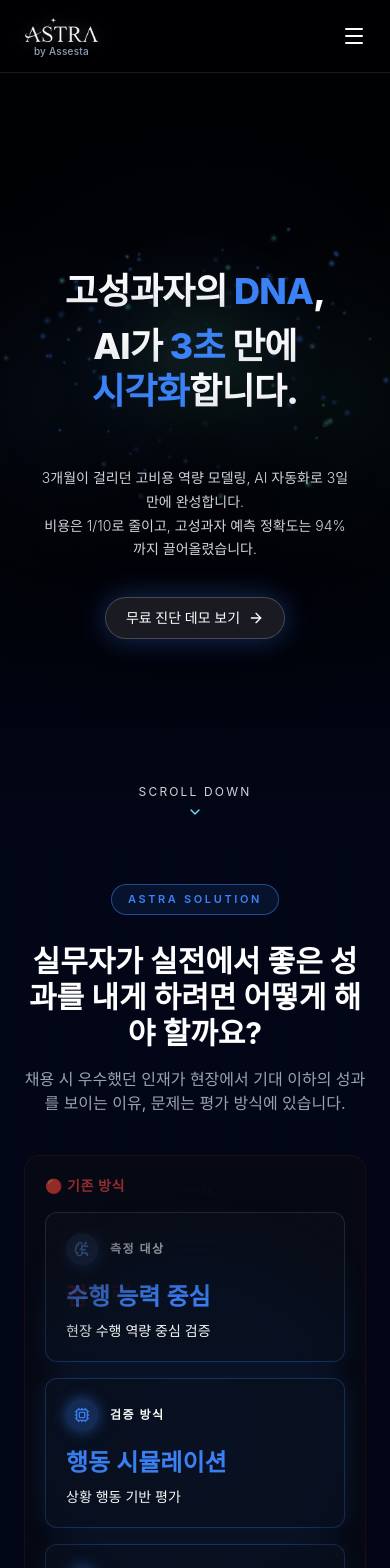
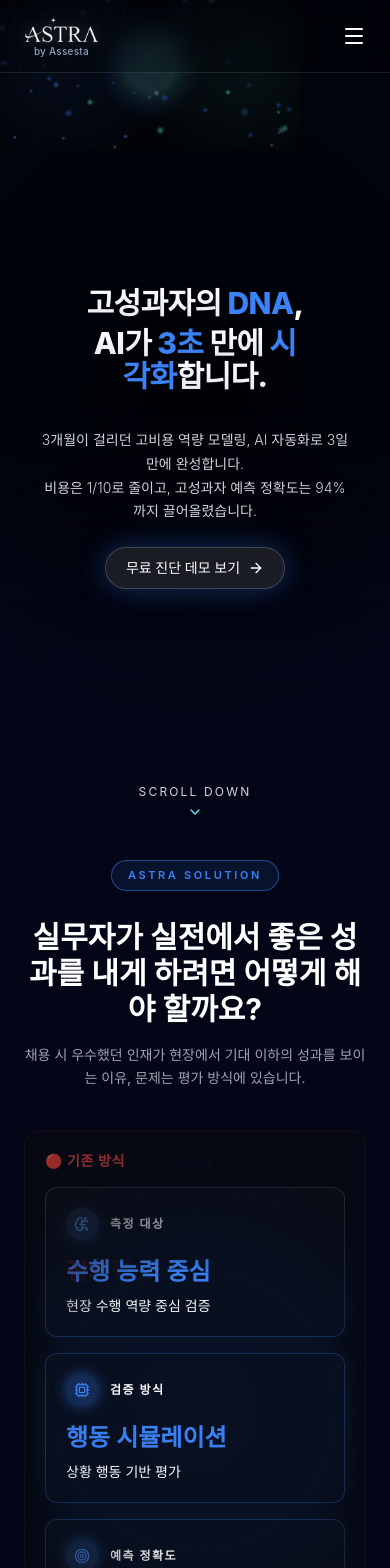
Before and after one commit to sycho2003/v0-hr, a Next.js app: page / in a window 390 px wide. Shown: the top 1568 px of the page. Built offline with nearby package versions, Linux system fonts and the light colour scheme; a web font is replaced by a local one.

Commit message:
Refine landing layout and align research section spacing

```diff
--- a/app/page.tsx
+++ b/app/page.tsx
@@ -119,8 +119,9 @@ function QuantumParticleCanvas() {
 
     const resize = () => {
       const dpr = Math.min(window.devicePixelRatio || 1, 1.5)
-      width = window.innerWidth
-      height = Math.max(680, Math.floor(window.innerHeight * 0.95))
+      const rect = canvas.getBoundingClientRect()
+      width = Math.max(1, Math.floor(rect.width))
+      height = Math.max(1, Math.floor(rect.height))
       canvas.width = Math.floor(width * dpr)
       canvas.height = Math.floor(height * dpr)
       canvas.style.width = `${width}px`
@@ -341,9 +342,19 @@ function QuantumParticleCanvas() {
     }
 
     const onMove = (event: PointerEvent) => {
-      pointerTarget = { x: event.clientX, y: event.clientY, active: true }
+      const rect = canvas.getBoundingClientRect()
+      const localX = event.clientX - rect.left
+      const localY = event.clientY - rect.top
+      const inside = localX >= 0 && localX <= rect.width && localY >= 0 && localY <= rect.height
+
+      if (!inside) {
+        pointerTarget = { ...pointerTarget, active: false }
+        return
+      }
+
+      pointerTarget = { x: localX, y: localY, active: true }
       if (!pointer.active) {
-        pointer = { x: event.clientX, y: event.clientY, active: true }
+        pointer = { x: localX, y: localY, active: true }
       }
     }
     const onLeave = () => {
@@ -401,7 +412,7 @@ function SpotlightRevealSection() {
   const inverseMask = `radial-gradient(circle 250px at ${spot.x}% ${spot.y}%, rgba(255,255,255,0) 0%, rgba(255,255,255,0.04) 55%, rgba(255,255,255,1) 100%)`
 
   return (
-    <section className="w-full px-6 pb-8 pt-10 md:px-20 md:pt-14 xl:px-[120px]">
+    <section className="relative z-10 mx-auto w-full max-w-6xl px-6 pb-8 pt-4 md:pt-8 lg:px-10 xl:px-[120px]">
       <motion.div
         initial={{ opacity: 0, y: 30 }}
         whileInView={{ opacity: 1, y: 0 }}
@@ -423,7 +434,7 @@ function SpotlightRevealSection() {
         <h2 className="mt-3 text-3xl font-bold text-white">
           실무자가 실전에서 좋은 성과를 내게 하려면 어떻게 해야 할까요?
         </h2>
-        <p className="mx-auto mt-4 max-w-4xl text-gray-400">
+        <p className="mx-auto mt-4 max-w-4xl text-sm leading-[1.7] text-gray-400 sm:text-base sm:leading-[1.75]">
           채용 시 우수했던 인재가 현장에서 기대 이하의 성과를 보이는 이유, 문제는 평가 방식에 있습니다.
         </p>
       </motion.div>
@@ -738,15 +749,15 @@ function ROICalculator() {
   }, [estimatedBenefit])
 
   return (
-    <section className="mx-auto w-full max-w-4xl px-6 pt-10 max-[359px]:pt-6 lg:px-10 xl:px-[120px]">
+    <section className="mx-auto w-full max-w-6xl px-6 pt-10 max-[359px]:pt-6 lg:px-10 xl:px-[120px]">
       <motion.div
         initial={{ opacity: 0, y: 30 }}
         whileInView={{ opacity: 1, y: 0 }}
         viewport={{ once: true, amount: 0.3 }}
         transition={{ duration: 0.7 }}
-        className="rounded-3xl border border-white/10 bg-white/[0.04] p-8 backdrop-blur-xl shadow-[0_0_45px_rgba(59,130,246,0.16)] md:p-10"
+        className="rounded-3xl border border-white/10 bg-white/[0.04] p-10 backdrop-blur-xl shadow-[0_0_45px_rgba(59,130,246,0.16)] md:p-14"
       >
-        <div className="grid gap-8 md:grid-cols-2">
+        <div className="grid gap-12 md:grid-cols-[1fr_1.12fr] md:gap-14">
           <div>
             <div className="mb-8">
               <p className="text-xs font-semibold uppercase tracking-[0.26em] text-slate-400">ROI Calculator</p>
@@ -793,7 +804,7 @@ function ROICalculator() {
             </p>
           </div>
 
-          <div className="rounded-2xl border border-white/10 bg-[#0b1428]/50 p-6 md:p-8">
+          <div className="rounded-2xl border border-white/10 bg-[#0b1428]/50 p-8 md:p-12">
             <p className="text-sm text-slate-300">예상 연간 이익</p>
             <p className="mt-4 break-keep text-[clamp(1.95rem,9.2vw,3.75rem)] font-extrabold leading-[1.05] tracking-tight text-transparent bg-clip-text bg-gradient-to-r from-blue-400 to-green-400 [font-variant-numeric:tabular-nums]">
               {formatManwonToKrw(displayValue)}
@@ -1136,25 +1147,25 @@ export default function Page() {
       </div>
       <div className="pointer-events-none absolute inset-0 bg-[linear-gradient(to_right,rgba(59,130,246,0.08)_1px,transparent_1px),linear-gradient(to_bottom,rgba(59,130,246,0.08)_1px,transparent_1px)] bg-[size:56px_56px] opacity-10" />
 
-      <section className="relative flex min-h-[100svh] items-center justify-center px-6 pb-20 pt-28 text-center max-[359px]:pb-16 max-[359px]:pt-24 md:pb-24 md:pt-32 lg:px-10 xl:px-[120px]">
+      <section className="relative flex min-h-[100svh] items-center justify-center overflow-hidden px-6 pb-14 pt-20 text-center max-[359px]:pb-12 max-[359px]:pt-16 md:pb-20 md:pt-24 lg:px-10 xl:px-[120px]">
         <QuantumParticleCanvas />
-        <div className="absolute inset-0 bg-gradient-to-b from-black/45 via-black/35 to-[#020617]" />
+        <div className="absolute inset-0 bg-[linear-gradient(to_bottom,rgba(0,0,0,0.45)_0%,rgba(0,0,0,0.35)_48%,rgba(2,6,23,0.95)_78%,#020617_100%)]" />
         <div className="absolute inset-0 bg-[radial-gradient(circle_at_center,rgba(0,0,0,0.6)_0%,rgba(0,0,0,0)_70%)]" />
 
-        <div className="relative z-10 mx-auto max-w-4xl">
-          <div className="mt-8 flex flex-col items-center gap-8">
+        <div className="relative z-10 mx-auto max-w-4xl -translate-y-2 md:-translate-y-3">
+          <div className="mt-6 flex flex-col items-center gap-6">
             <motion.h1
               custom={0.15}
               variants={heroVariants}
               initial="hidden"
               animate="visible"
-              className="text-balance text-4xl font-extrabold leading-tight tracking-[-0.02em] sm:text-5xl md:text-6xl lg:text-7xl"
+              className="text-balance text-3xl font-extrabold leading-[1.08] tracking-[-0.02em] sm:text-4xl md:text-5xl lg:text-6xl"
             >
               <span className="block">
                 <span className="bg-gradient-to-b from-white to-gray-200 bg-clip-text text-transparent">고성과자의 </span>
                 <span style={{ color: ELECTRIC_BLUE }}>DNA</span>,
               </span>
-              <span aria-hidden className="block h-[10px]" />
+              <span aria-hidden className="block h-2" />
               <span className="block">
                 <span className="bg-gradient-to-b from-white to-gray-200 bg-clip-text text-transparent">AI가 </span>
                 <span style={{ color: ELECTRIC_BLUE }}>3초</span>
@@ -1169,7 +1180,7 @@ export default function Page() {
               variants={heroVariants}
               initial="hidden"
               animate="visible"
-              className="mx-auto mt-5 mb-8 max-w-3xl break-keep text-pretty text-sm font-light leading-[1.7] text-gray-300 sm:text-base sm:leading-[1.75]"
+              className="mx-auto mt-3 mb-5 max-w-3xl break-keep text-pretty text-sm font-light leading-[1.7] text-gray-300 sm:text-base sm:leading-[1.75]"
             >
               3개월이 걸리던 고비용 역량 모델링, AI 자동화로 3일 만에 완성합니다.
               <br />
--- a/app/research/page.tsx
+++ b/app/research/page.tsx
@@ -104,7 +104,7 @@ export default function ResearchPage() {
 
   return (
     <div className="min-h-screen bg-neutral-950 pb-24 pt-32 text-white">
-      <div className="mx-auto max-w-7xl px-6">
+      <div className="px-6 md:px-20 xl:px-[120px]">
         <header className="mb-6">
           <p className="text-brand-primary text-xs font-semibold uppercase tracking-[0.22em]">Research Library</p>
           <h1 className="mt-3 text-3xl font-extrabold tracking-tight text-white md:text-4xl">리서치</h1>
```
